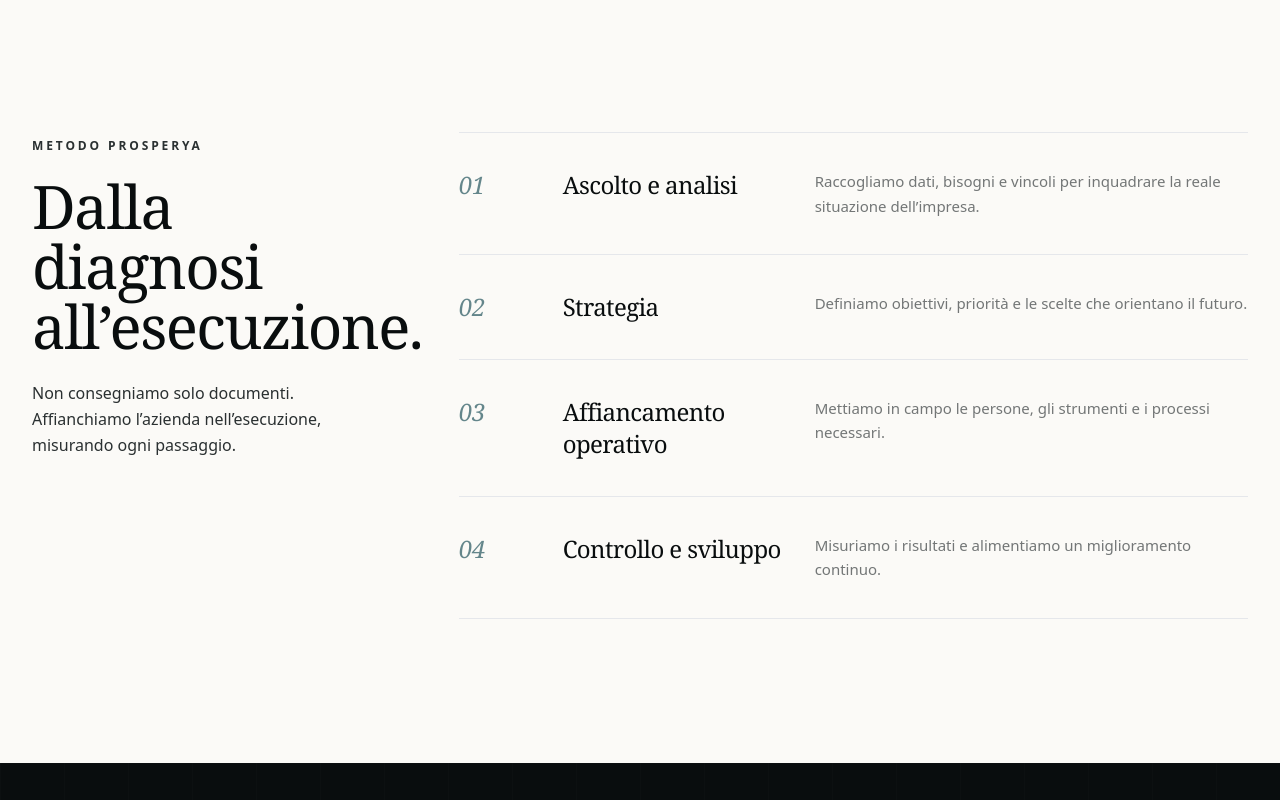
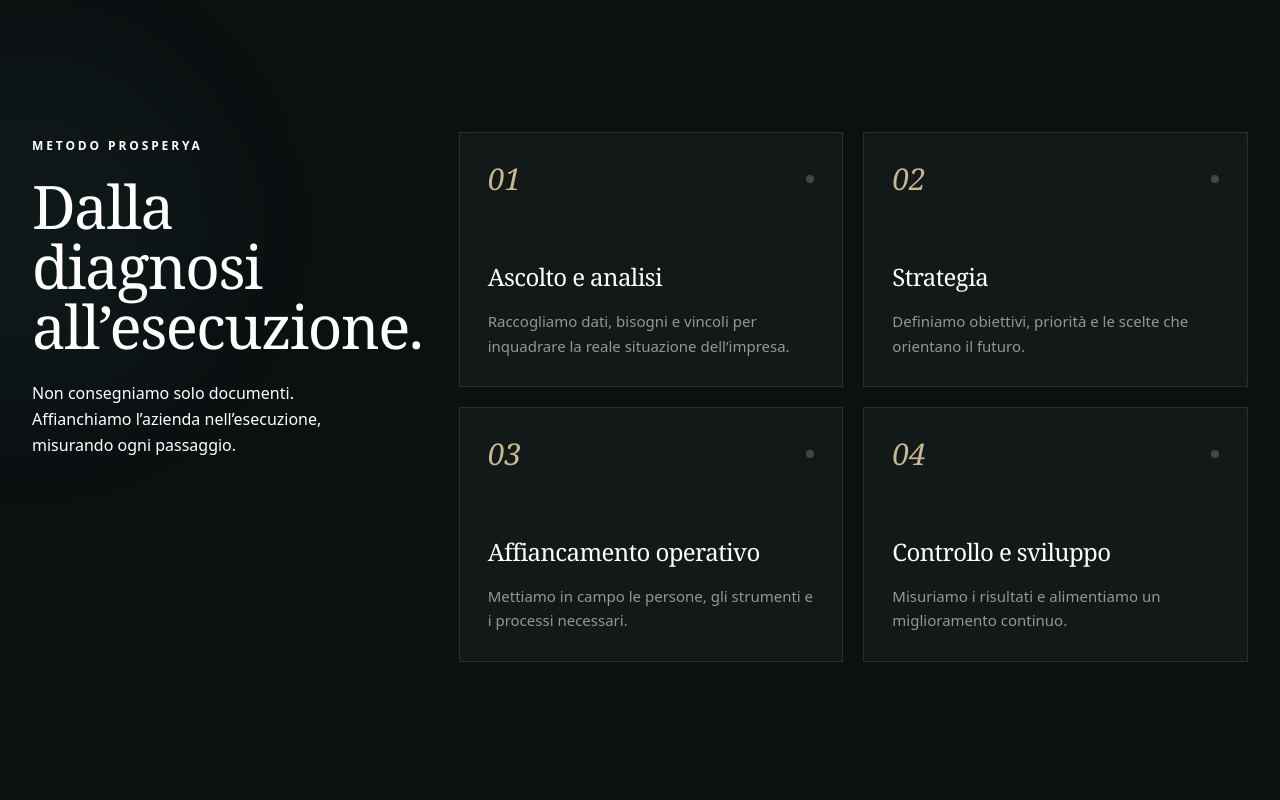
Before and after one commit to gaetanomeli95-lab/Prosperya-site, a Next.js app: page / in a window 1280 px wide. Shown: the part 3500-4300 px from the top of the page. Built offline with nearby package versions, Linux system fonts and the light colour scheme.

Commit message:
design: turn method into premium dark workflow

```diff
--- a/src/components/SectionMethod.tsx
+++ b/src/components/SectionMethod.tsx
@@ -5,33 +5,38 @@ import { FadeIn } from './MotionWrapper';
 
 export function SectionMethod() {
   return (
-    <section className="bg-paper py-24 lg:py-36">
-      <div className="max-w-[1480px] mx-auto px-5 sm:px-6 lg:px-8">
+    <section className="relative overflow-hidden bg-[#0B1011] py-24 lg:py-36 text-white">
+      <div className="absolute left-[-8rem] top-20 h-80 w-80 rounded-full bg-mediterranean/10 blur-3xl" />
+      <div className="absolute right-[-6rem] bottom-0 h-72 w-72 rounded-full bg-sand/8 blur-3xl" />
+      <div className="relative max-w-[1480px] mx-auto px-5 sm:px-6 lg:px-8">
         <div className="grid lg:grid-cols-12 gap-12 lg:gap-16">
           <div className="lg:col-span-4">
             <FadeIn>
-              <span className="eyebrow text-night/42">Metodo Prosperya</span>
-              <h2 className="mt-5 text-4xl sm:text-5xl lg:text-6xl font-heading leading-[0.98] text-night">
+              <span className="eyebrow !text-white/38">Metodo Prosperya</span>
+              <h2 className="mt-5 text-4xl sm:text-5xl lg:text-6xl font-heading leading-[0.98] !text-white">
                 Dalla diagnosi all’esecuzione.
               </h2>
-              <p className="mt-6 max-w-sm text-base leading-relaxed text-anthracite/68">
+              <p className="mt-6 max-w-sm text-base leading-relaxed !text-white/58">
                 Non consegniamo solo documenti. Affianchiamo l’azienda nell’esecuzione, misurando ogni passaggio.
               </p>
             </FadeIn>
           </div>
 
-          <div className="lg:col-span-8">
-            <div className="border-t border-night/14">
-              {methodSteps.map((step, i) => (
-                <FadeIn key={step.title} delay={i * 0.07}>
-                  <div className="grid sm:grid-cols-[72px_220px_1fr] gap-4 sm:gap-8 py-7 lg:py-9 border-b border-night/12 items-start group">
-                    <span className="font-heading italic text-2xl text-mediterranean/75">0{i + 1}</span>
-                    <h3 className="text-xl lg:text-2xl font-heading text-night group-hover:text-mediterranean transition-colors">{step.title}</h3>
-                    <p className="text-sm lg:text-[15px] leading-relaxed text-anthracite/65">{step.description}</p>
+          <div className="lg:col-span-8 grid sm:grid-cols-2 gap-4 lg:gap-5">
+            {methodSteps.map((step, i) => (
+              <FadeIn key={step.title} delay={i * 0.07}>
+                <article className="group relative min-h-[240px] border border-white/10 bg-white/[0.035] p-6 lg:p-7 backdrop-blur-sm transition-all duration-500 hover:-translate-y-1 hover:border-white/20 hover:bg-white/[0.06]">
+                  <div className="flex items-center justify-between">
+                    <span className="font-heading italic text-3xl text-sand">0{i + 1}</span>
+                    <span className="h-2 w-2 rounded-full bg-white/20 group-hover:bg-sand transition-colors" />
                   </div>
-                </FadeIn>
-              ))}
-            </div>
+                  <div className="mt-16">
+                    <h3 className="text-xl lg:text-2xl font-heading !text-white">{step.title}</h3>
+                    <p className="mt-4 text-sm lg:text-[15px] leading-relaxed !text-white/55">{step.description}</p>
+                  </div>
+                </article>
+              </FadeIn>
+            ))}
           </div>
         </div>
       </div>
```
